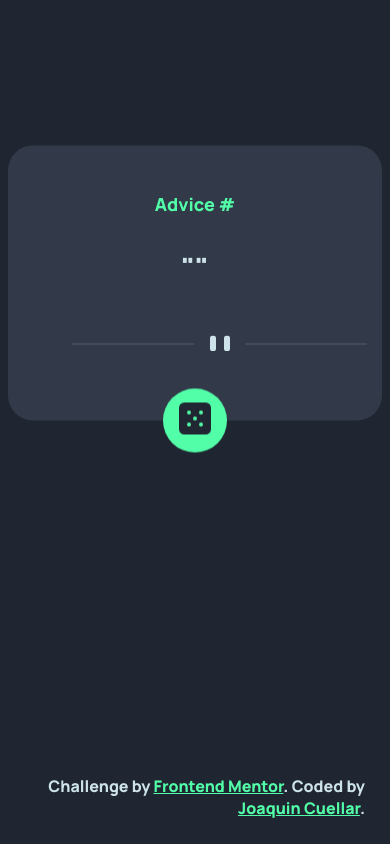
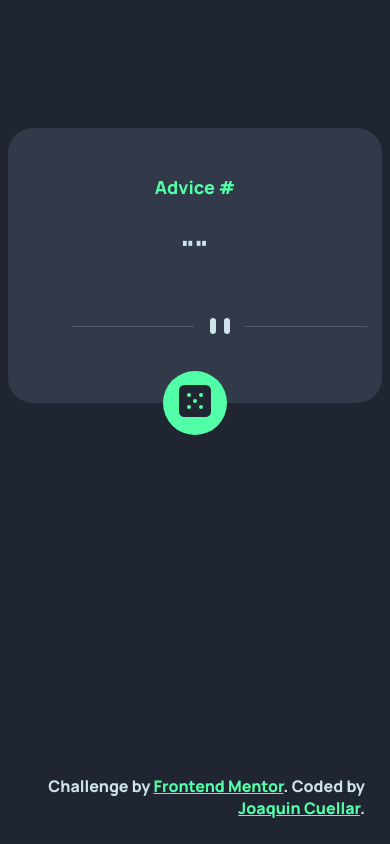
Before and after one commit to joaquin-cuellar/Advice-Generator-Applet, a plain HTML site: page index.html in a window 390 px wide. Drawn offline with nearby package versions, Linux system fonts and the light colour scheme; no server answers.

Commit message:
Responsiveness
Made page more responsive

```diff
--- a/css/main.css
+++ b/css/main.css
@@ -20,9 +20,9 @@ body{
 main{
     background-color: var(--c-main);
     box-sizing: border-box;
-    top: 60%;
-    left: 50%;
-    transform: translate(-50%, 50%);
+    #top: 60%;
+    #left: 50%;
+    #transform: translate(-50%, 50%);
     text-align: center;
     padding: 64px;
     padding-top: 32px;
@@ -31,6 +31,8 @@ main{
     border-radius: 25px;
     width: 100%;
     max-width: 800px;
+    margin: auto;
+    margin-top: 256px;
 }
 
 h2{
@@ -86,3 +88,14 @@ a{color: var(--c-action);}
     50% {box-shadow: 0 0 16px var(--c-action);}
     100% {box-shadow: 0 0 0px var(--c-action);}
 }
+
+/* MEDIA CONTROLS */
+
+@media (max-height: 850px){
+    main{margin-top: 128px;}
+}
+
+@media (max-height: 650px){
+    main{margin-top: 64px;}
+    footer{font-size: 0.9em;}
+}
```
